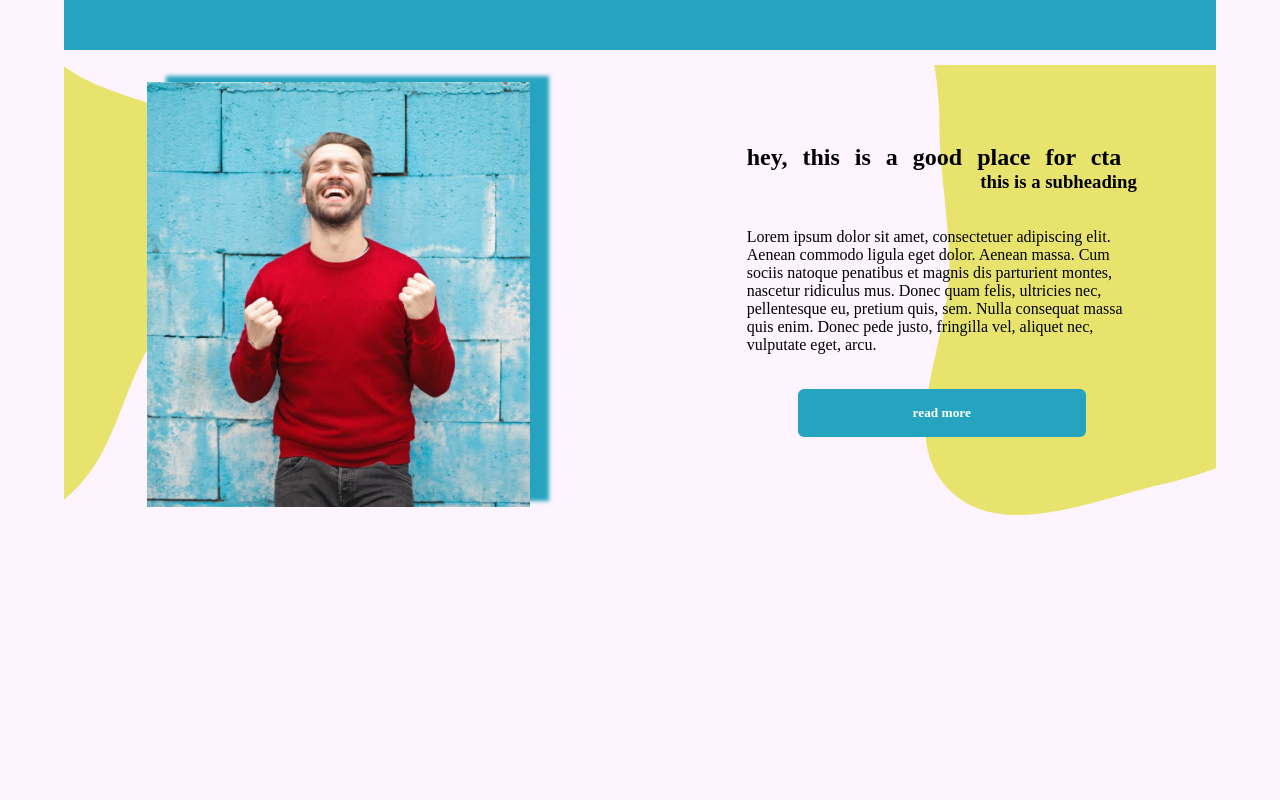
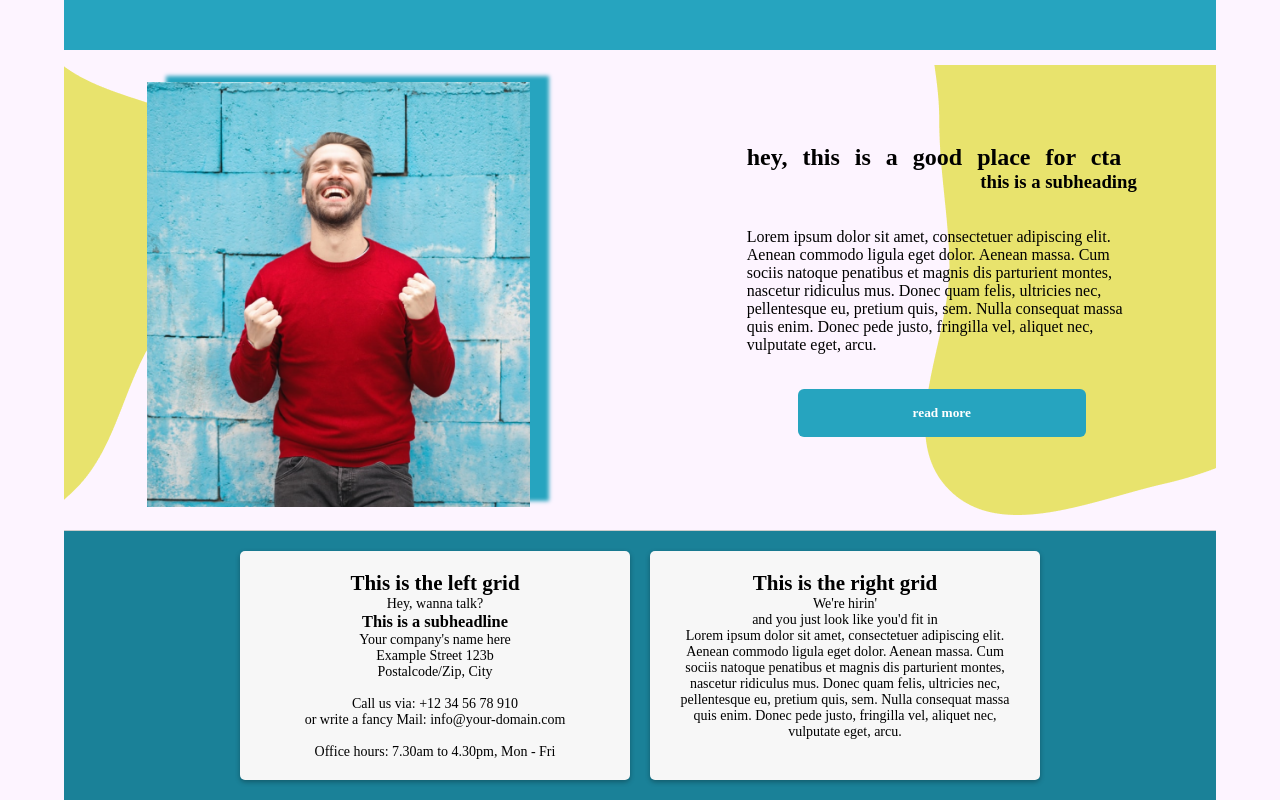
Before and after one commit to Y1lmaz-Ahmet/single-page-website-1, a React (Vite) app: page / in a window 1280 px wide. Shown: the part 1744-2544 px from the top of the page. Before the commit the page ends 2274 px from the top, so only its background shows below. Built offline with nearby package versions, Linux system fonts and the light colour scheme; a web font is replaced by a local one.

Commit message:
custom scrollbar & finish project!

```diff
--- a/Reset.css
+++ b/Reset.css
@@ -9,3 +9,19 @@
 html {
 	background: #fdf4ff;
 }
+
+::-webkit-scrollbar {
+	display: flex;
+	width: 25px;
+	background: #26A4BF;
+
+}
+
+::-webkit-scrollbar-thumb {
+	background-color: #4fcae6;
+	border-radius: 5px;
+}
+
+::-webkit-scrollbar-thumb {
+	border-radius: 55px;
+}
--- a/src/App.jsx
+++ b/src/App.jsx
@@ -5,6 +5,7 @@ import Welcome from "./welcome-text/Welcome";
 import Producten from "./onze-producten/Producten";
 import Service from "./service-section/Service";
 import Reference from "./reference/Reference";
+import Footer from "./footer/Footer";
 
 function App() {
   return (
@@ -15,6 +16,7 @@ function App() {
       <Producten />
       <Service />
       <Reference />
+      <Footer />
     </BrowserRouter>
   );
 }
--- /dev/null
+++ b/src/footer/Footer.jsx
@@ -0,0 +1,48 @@
+import React from "react";
+import "./FooterStyles.css";
+const Footer = () => {
+  return (
+    <div id='footer'>
+      <div className='grid-container'>
+        <div className='grid-item'>
+          <h2>This is the left grid</h2>
+          <p>Hey, wanna talk?</p>
+          <h3>This is a subheadline</h3>
+          <p>
+            Your company's name here
+            <br />
+            Example Street 123b
+            <br />
+            Postalcode/Zip, City
+            <br />
+            <br />
+            Call us via: +12 34 56 78 910
+            <br />
+            or write a fancy Mail: info@your-domain.com
+            <br />
+            <br />
+            Office hours: 7.30am to 4.30pm, Mon - Fri
+          </p>
+        </div>
+        <div className='grid-item'>
+          <h2>This is the right grid</h2>
+          <p>
+            We're hirin'
+            <br />
+            and you just look like you'd fit in
+          </p>
+          <p>
+            Lorem ipsum dolor sit amet, consectetuer adipiscing elit. Aenean
+            commodo ligula eget dolor. Aenean massa. Cum sociis natoque
+            penatibus et magnis dis parturient montes, nascetur ridiculus mus.
+            Donec quam felis, ultricies nec, pellentesque eu, pretium quis, sem.
+            Nulla consequat massa quis enim. Donec pede justo, fringilla vel,
+            aliquet nec, vulputate eget, arcu.
+          </p>
+        </div>
+      </div>
+    </div>
+  );
+};
+
+export default Footer;
--- /dev/null
+++ b/src/footer/FooterStyles.css
@@ -0,0 +1,45 @@
+.grid-container {
+	display: grid;
+	grid-template-columns: 1fr 1fr;
+	grid-template-rows: auto;
+	grid-gap: 20px;
+	margin: 0 auto;
+	max-width: 800px;
+}
+
+.grid-item {
+	background: #f7f7f7;
+	padding: 20px;
+	border-radius: 5px;
+	box-shadow: 0 2px 5px rgba(0, 0, 0, 0.3);
+}
+
+#footer {
+	grid-column-start: 1;
+	grid-column-end: 3;
+	text-align: center;
+	font-size: 14px;
+	color: black;
+	padding: 20px;
+	background: #1A8198;
+	margin-top: 40px;
+	border-top: 1px solid #ccc;
+	max-width: 1240px;
+	width: 90%;
+	margin: auto;
+}
+
+@media screen and (max-width:680px) {
+	#footer {
+		display: grid;
+		grid-template-rows: repeat(3, auto);
+		grid-template-columns: 1fr;
+	}
+
+	.grid-container {
+		display: flex;
+		flex-direction: column;
+		grid-gap: 20px;
+		margin: 0 auto;
+	}
+}
```
